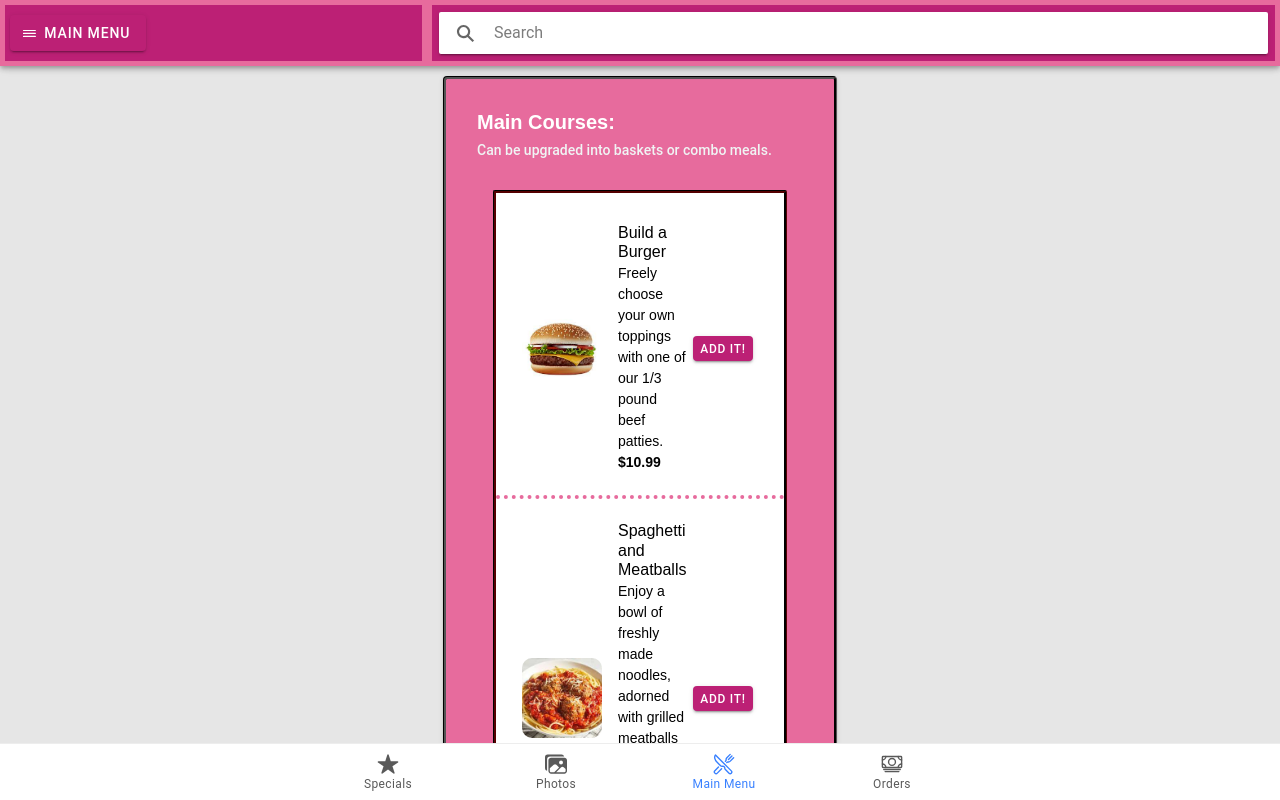
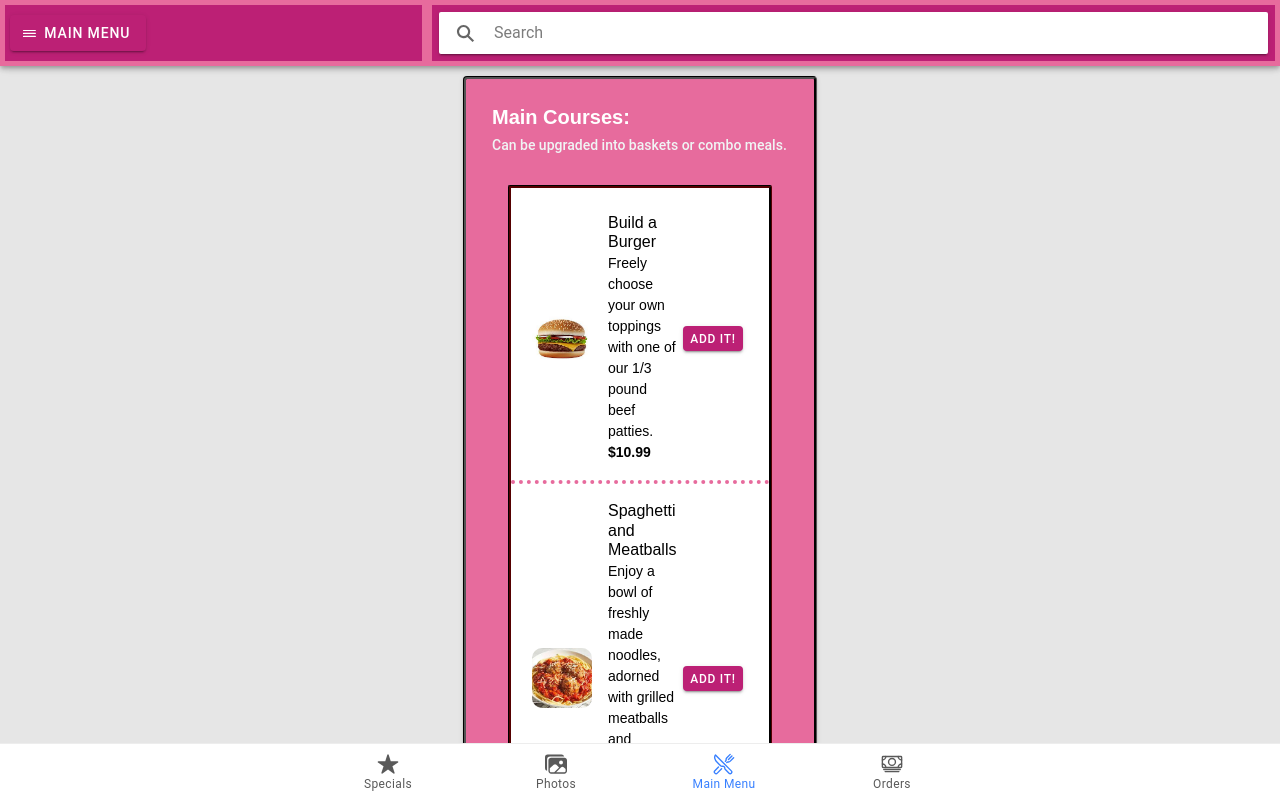
Before and after one commit to ScottWiniarski/reactphoto-gallery, a React (Vite) app: page /tab3 in a window 1280 px wide. Built offline with nearby package versions, Linux system fonts and the light colour scheme.

Commit message:
Resized the ion thumbnail image

```diff
--- a/src/pages/Tab3.css
+++ b/src/pages/Tab3.css
@@ -26,7 +26,7 @@ p {
 }
 
 ion-card {
-    padding: 15px;
+    padding: 10px;
     max-width: fit-content;
     margin-left: auto;
     margin-right: auto;
@@ -41,7 +41,7 @@ ion-card-title {
 }
 
 ion-item {
-    padding: 10px;
+    padding: 5px;
     margin: auto;
     border-style: dotted;
     border-color: #e76b9d;
@@ -50,12 +50,12 @@ ion-item {
 
 ion-thumbnail {
     --border-radius: 10px;
-    --size: 80px;
+    --size: 60px;
 }
 
 ion-list {
-    padding: 10px;
-    margin: 10px;
+    padding: 5px;
+    margin: 5px;
     border-style: groove;
     border-color: #010000;
 
```
